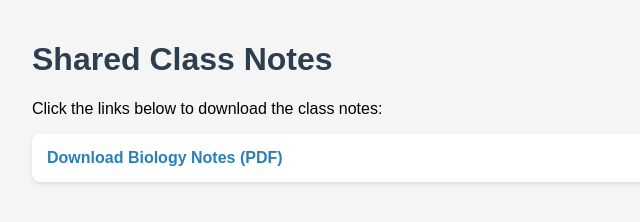
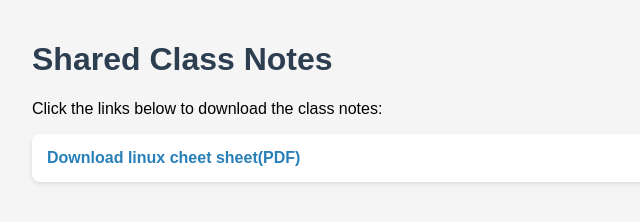
Before and after one commit to Slayknoxx/thelifeguide, a plain HTML site: page index.html in a window 1280 px wide. Shown: the full height of the page, 208-848 px from the left. Drawn offline with Linux system fonts and the light colour scheme.

Commit message:
Update index.html

```diff
--- a/index.html
+++ b/index.html
@@ -37,7 +37,7 @@
   <h1>Shared Class Notes</h1>
   <p>Click the links below to download the class notes:</p>
   <ul>
-    <li><a href="documents/linux-command-cheet-sheet-pdf.pdf" download>Download Biology Notes (PDF)</a></li>
+    <li><a href="documents/linux-commands-cheet-sheet-pdf.pdf" download>Download linux cheet sheet(PDF)</a></li>
   </ul>
 </body>
 </html>
```
